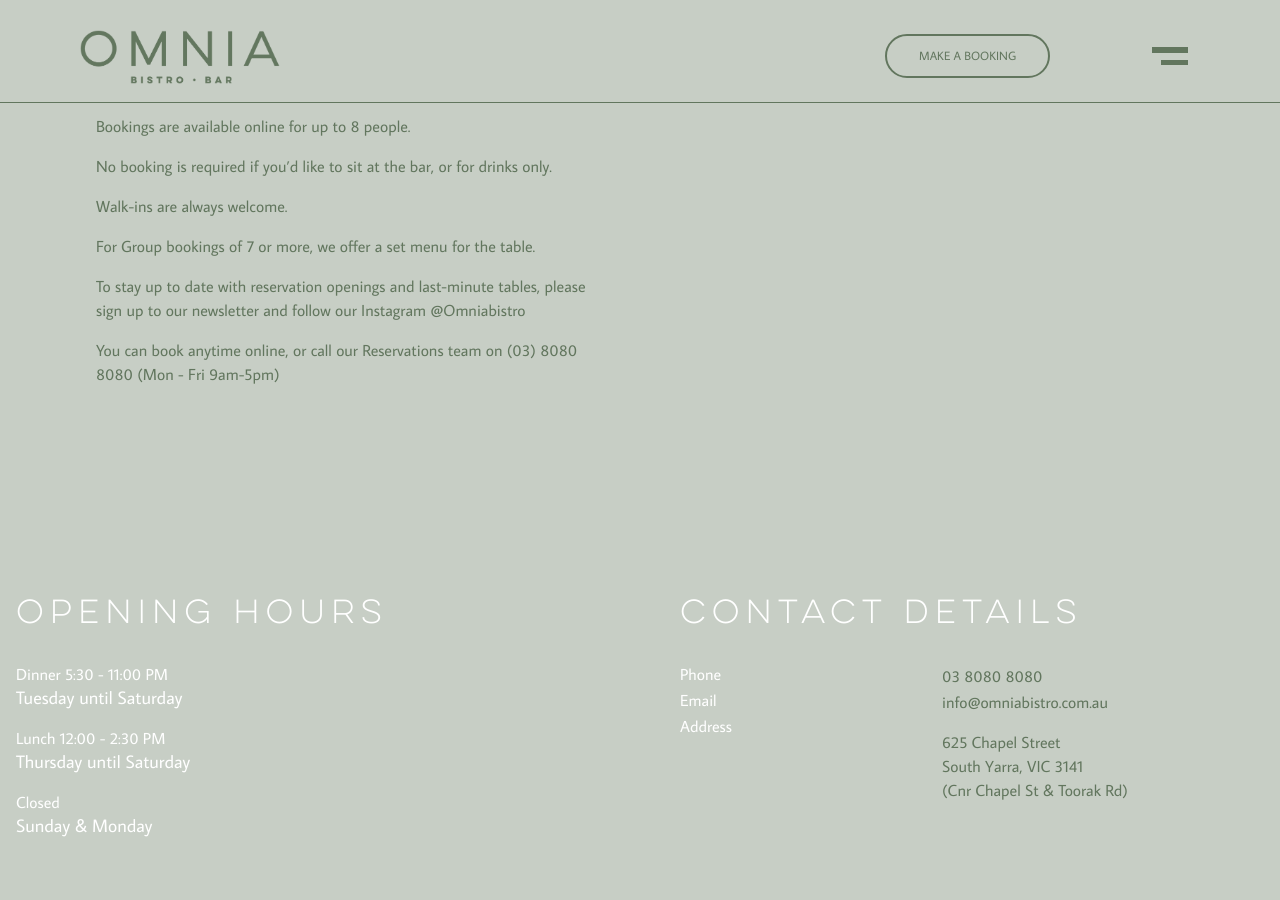
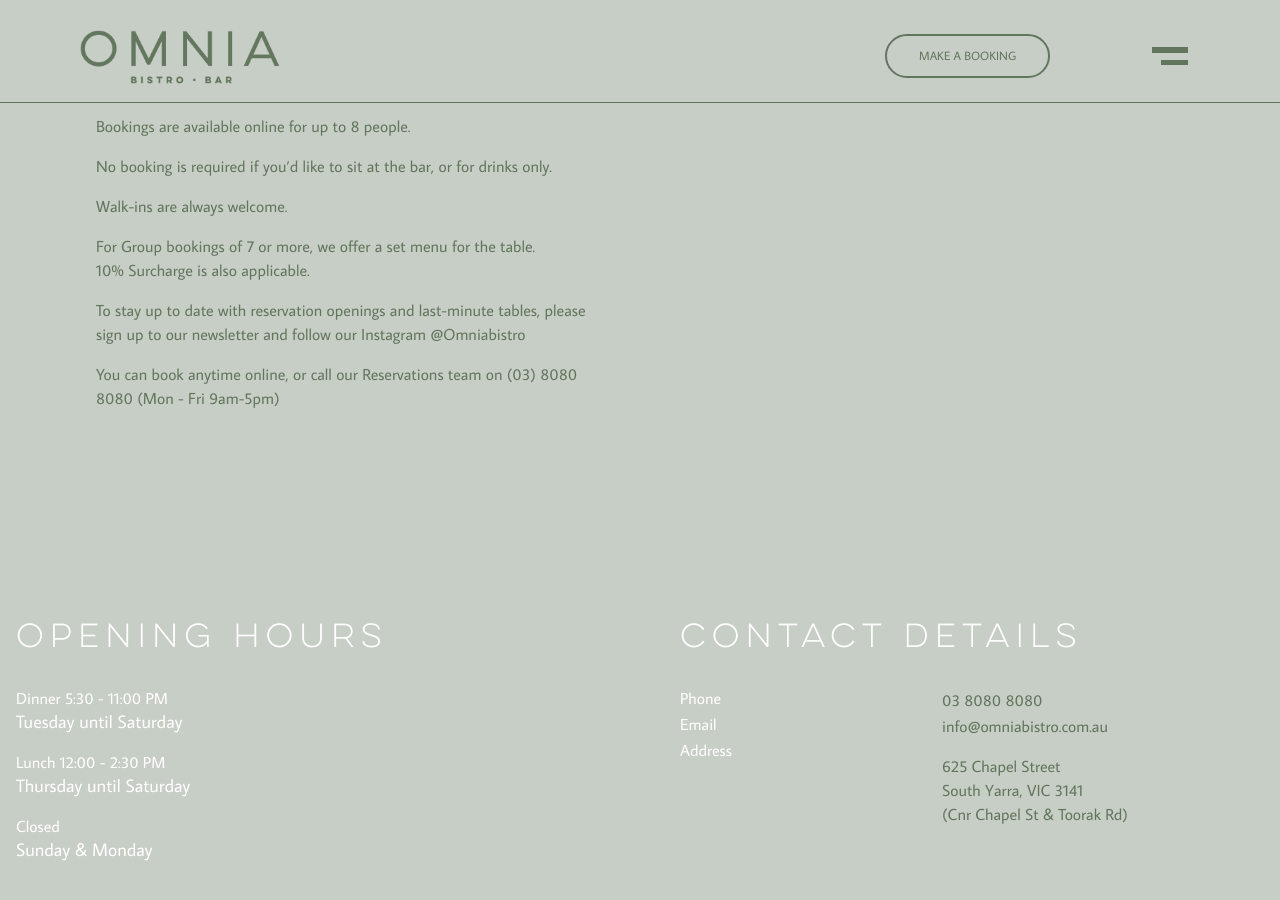
Before and after one commit to yugenomnia/omnia, a Jekyll site: the page built from _pages/Reservations.md, in a window 1280 px wide and 900 px high, scrolled down 1164 px. Built offline with Jekyll 4.4.1, drawn with Linux system fonts in a browser that asks for light colours; a script that is not in the unit is left out.

Commit message:
TinaCMS content update by Yugen Omnia

```diff
--- a/_pages/Reservations.md
+++ b/_pages/Reservations.md
@@ -6,7 +6,7 @@ title: Reservations
 active_page: true
 meta_description: Reservations
 reservation_title: 'Reserve your table '
-reservation_text: "How to Book:\n\nOmnia is open Tuesday to Saturday for Dinner AND Thursday to Saturday for Lunch.\n\nBookings are available online for up to 8 people.\n\nNo booking is required if you'd like to sit at the bar, or for drinks only.\n\nWalk-ins are always welcome.\n\nFor Group bookings of 7 or more, we offer a set menu for the table.\n\nTo stay up to date with reservation openings and last-minute tables, please sign up to our\_newsletter and follow our Instagram @Omniabistro\_\n\nYou can book anytime online, or call our Reservations team on (03) 8080 8080 (Mon - Fri 9am-5pm)\n"
+reservation_text: "How to Book:\n\nOmnia is open Tuesday to Saturday for Dinner AND Thursday to Saturday for Lunch.\n\nBookings are available online for up to 8 people.\n\nNo booking is required if you'd like to sit at the bar, or for drinks only.\n\nWalk-ins are always welcome.\n\nFor Group bookings of 7 or more, we offer a set menu for the table.\\\n10% Surcharge is also applicable. \n\nTo stay up to date with reservation openings and last-minute tables, please sign up to our\_newsletter and follow our Instagram @Omniabistro\_\n\nYou can book anytime online, or call our Reservations team on (03) 8080 8080 (Mon - Fri 9am-5pm)\n"
 dinner_days: Tuesday until Saturday
 lunch_time: 'Lunch 12:00 - 2:30 PM'
 lunch_days: Thursday until Saturday
```
